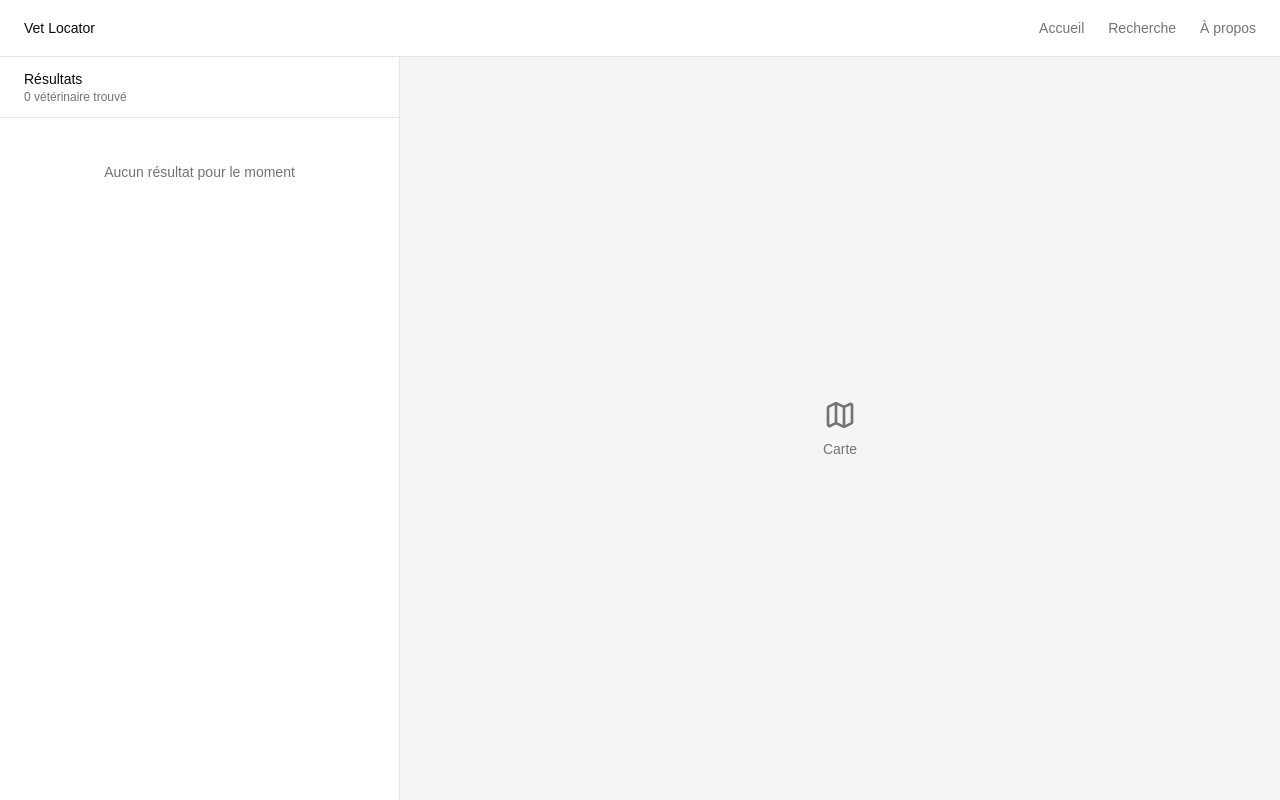
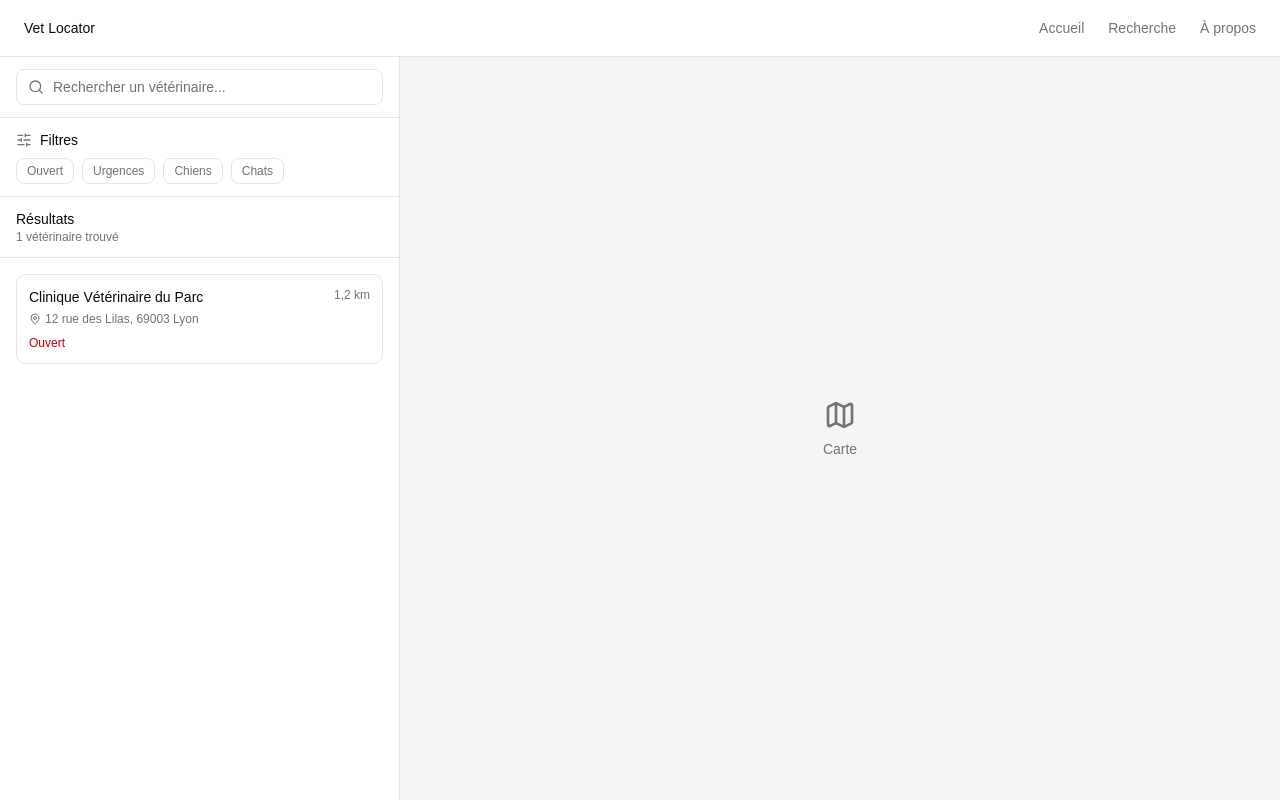
Before and after one commit to wav-rover/hackathon-ynov, a React (Vite) app in the folder front/: page / in a window 1280 px wide. Built offline with nearby package versions, Linux system fonts and the light colour scheme.

Commit message:
Add SearchBar and FilterBar components to AppLayout; update ResultsList to display formatted results count and sample data

```diff
--- /dev/null
+++ b/front/src/components/filter/FilterBar.tsx
@@ -0,0 +1,35 @@
+import { SlidersHorizontal } from "lucide-react"
+
+import { cn } from "@/lib/utils"
+
+const filterOptions = ["Ouvert", "Urgences", "Chiens", "Chats"]
+
+export function FilterBar() {
+  return (
+    <div className="shrink-0 border-b border-border px-3 py-3 lg:px-4">
+      <div className="mb-2 flex items-center gap-2">
+        <SlidersHorizontal
+          className="size-4 text-muted-foreground"
+          aria-hidden
+        />
+        <span className="text-sm font-medium">Filtres</span>
+      </div>
+
+      <div className="flex flex-wrap gap-2">
+        {filterOptions.map((option) => (
+          <button
+            key={option}
+            type="button"
+            className={cn(
+              "rounded-md border border-input bg-background px-2.5 py-1 text-xs text-muted-foreground transition-colors",
+              "hover:bg-muted hover:text-foreground",
+              "focus-visible:border-ring focus-visible:ring-2 focus-visible:ring-ring/30"
+            )}
+          >
+            {option}
+          </button>
+        ))}
+      </div>
+    </div>
+  )
+}
--- a/front/src/components/layout/AppLayout.tsx
+++ b/front/src/components/layout/AppLayout.tsx
@@ -1,5 +1,7 @@
 import { VetMap } from "@/components/map/VetMap"
 import { ResultsList } from "@/components/results/ResultsList"
+import { FilterBar } from "@/components/filter/FilterBar"
+import { SearchBar } from "@/components/search/SearchBar"
 
 const menuItems = ["Accueil", "Recherche", "À propos"]
 
@@ -27,7 +29,9 @@ export function AppLayout() {
       </header>
 
       <main className="grid min-h-0 flex-1 grid-rows-[minmax(220px,38svh)_1fr] lg:grid-cols-[clamp(280px,32vw,400px)_1fr] lg:grid-rows-1">
-        <aside className="row-start-2 min-h-0 overflow-hidden border-t border-border lg:col-start-1 lg:row-start-1 lg:border-t-0 lg:border-r">
+        <aside className="row-start-2 flex min-h-0 flex-col overflow-hidden border-t border-border lg:col-start-1 lg:row-start-1 lg:border-t-0 lg:border-r">
+          <SearchBar />
+          <FilterBar />
           <ResultsList />
         </aside>
 
--- a/front/src/components/results/ResultsList.tsx
+++ b/front/src/components/results/ResultsList.tsx
@@ -1,15 +1,38 @@
+import { VetResultItem, type VetResult } from "@/components/results/VetResultItem"
+
+const sampleResults: VetResult[] = [
+  {
+    name: "Clinique Vétérinaire du Parc",
+    address: "12 rue des Lilas, 69003 Lyon",
+    distance: "1,2 km",
+    status: "Ouvert",
+  },
+]
+
+function formatResultsCount(count: number) {
+  if (count === 0) return "Aucun vétérinaire trouvé"
+  if (count === 1) return "1 vétérinaire trouvé"
+  return `${count} vétérinaires trouvés`
+}
+
 export function ResultsList() {
+  const resultsCount = sampleResults.length
+
   return (
     <div className="flex min-h-0 flex-1 flex-col">
-      <div className="shrink-0 border-b border-border px-4 py-3 lg:px-6">
+      <div className="shrink-0 border-b border-border px-3 py-3 lg:px-4">
         <h2 className="text-sm font-medium">Résultats</h2>
-        <p className="text-xs text-muted-foreground">0 vétérinaire trouvé</p>
+        <p className="text-xs text-muted-foreground">
+          {formatResultsCount(resultsCount)}
+        </p>
       </div>
 
-      <ul className="min-h-0 flex-1 overflow-y-auto px-4 py-3 lg:px-6">
-        <li className="py-8 text-center text-sm text-muted-foreground">
-          Aucun résultat pour le moment
-        </li>
+      <ul className="flex min-h-0 flex-1 flex-col gap-2 overflow-y-auto px-3 py-3 lg:px-4 lg:py-4">
+        {sampleResults.map((vet) => (
+          <li key={vet.name}>
+            <VetResultItem vet={vet} />
+          </li>
+        ))}
       </ul>
     </div>
   )
--- /dev/null
+++ b/front/src/components/results/VetResultItem.tsx
@@ -0,0 +1,35 @@
+import { MapPin } from "lucide-react"
+
+export type VetResult = {
+  name: string
+  address: string
+  distance: string
+  status: string
+}
+
+type VetResultItemProps = {
+  vet: VetResult
+}
+
+export function VetResultItem({ vet }: VetResultItemProps) {
+  return (
+    <button
+      type="button"
+      className="w-full rounded-lg border border-border bg-card p-3 text-left transition-colors hover:bg-muted/50"
+    >
+      <div className="flex items-start justify-between gap-2">
+        <h3 className="text-sm font-medium">{vet.name}</h3>
+        <span className="shrink-0 text-xs text-muted-foreground">
+          {vet.distance}
+        </span>
+      </div>
+
+      <p className="mt-1 flex items-center gap-1 text-xs text-muted-foreground">
+        <MapPin className="size-3 shrink-0" aria-hidden />
+        {vet.address}
+      </p>
+
+      <p className="mt-2 text-xs text-primary">{vet.status}</p>
+    </button>
+  )
+}
--- /dev/null
+++ b/front/src/components/search/SearchBar.tsx
@@ -0,0 +1,29 @@
+import { Search } from "lucide-react"
+
+import { cn } from "@/lib/utils"
+
+export function SearchBar() {
+  return (
+    <div className="shrink-0 border-b border-border px-3 py-3 lg:px-4">
+      <label htmlFor="vet-search" className="sr-only">
+        Rechercher un vétérinaire
+      </label>
+      <div className="relative">
+        <Search
+          className="pointer-events-none absolute top-1/2 left-3 size-4 -translate-y-1/2 text-muted-foreground"
+          aria-hidden
+        />
+        <input
+          id="vet-search"
+          type="search"
+          placeholder="Rechercher un vétérinaire..."
+          className={cn(
+            "h-9 w-full rounded-md border border-input bg-background pr-3 pl-9 text-sm outline-none",
+            "placeholder:text-muted-foreground",
+            "focus-visible:border-ring focus-visible:ring-2 focus-visible:ring-ring/30"
+          )}
+        />
+      </div>
+    </div>
+  )
+}
```
